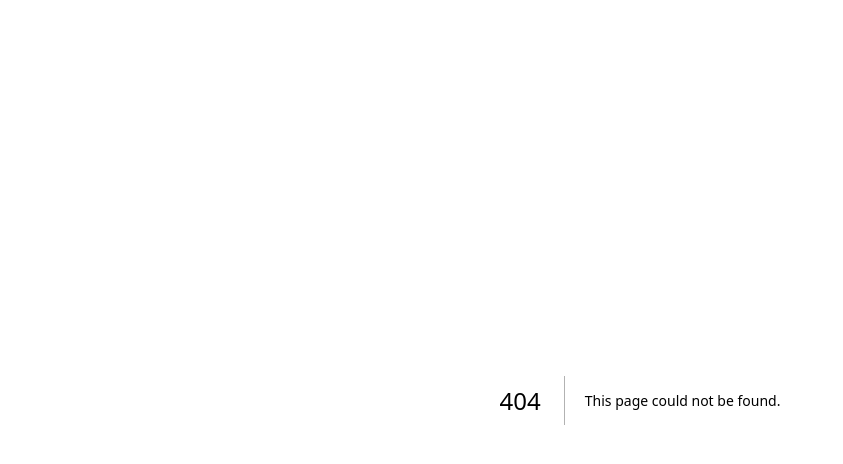
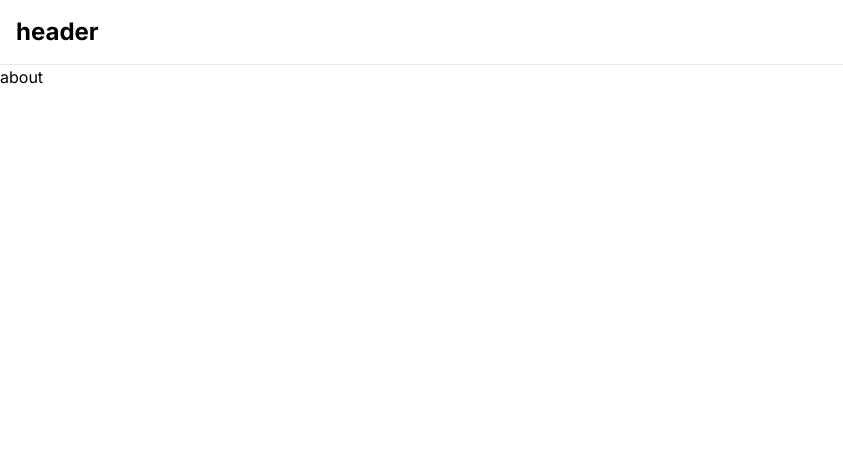
Before and after one commit to ssabii/app-router-example, a Next.js app: page /about in a window 1280 px wide. Before the commit this address had no page. Shown: the top 464 px of the page, without its empty margins (0-843 px from the left). Built offline with nearby package versions, Linux system fonts and the light colour scheme.

Commit message:
feat: route groups 예제 구현

```diff
--- /dev/null
+++ b/app/(marketing)/about/page.tsx
@@ -0,0 +1,5 @@
+export default function Page() {
+  return (
+    <div>about</div>
+  );
+}
--- /dev/null
+++ b/app/(marketing)/blog/page.tsx
@@ -0,0 +1,5 @@
+export default function Page() {
+  return (
+    <div>blog</div>
+  );
+}
--- /dev/null
+++ b/app/(shop)/account/page.tsx
@@ -0,0 +1,5 @@
+export default function Page() {
+  return (
+    <div>account</div>
+  );
+}
--- a/app/layout.tsx
+++ b/app/layout.tsx
@@ -3,6 +3,7 @@ import { Inter } from "next/font/google";
 import "./globals.css";
 import Link from "next/link";
 import NavLinks from "@/components/NavLinks";
+import Header from "@/components/Header";
 
 const inter = Inter({ subsets: ["latin"] });
 
@@ -19,6 +20,7 @@ export default function RootLayout({
   return (
     <html lang="en">
       <body className={inter.className}>
+        <Header />
         {children}
       </body>
     </html >
--- /dev/null
+++ b/components/Header.tsx
@@ -0,0 +1,9 @@
+function Header() {
+  return (
+    <header className="border-b p-4 text-2xl font-bold">
+      header
+    </header>
+  );
+}
+
+export default Header;
```
